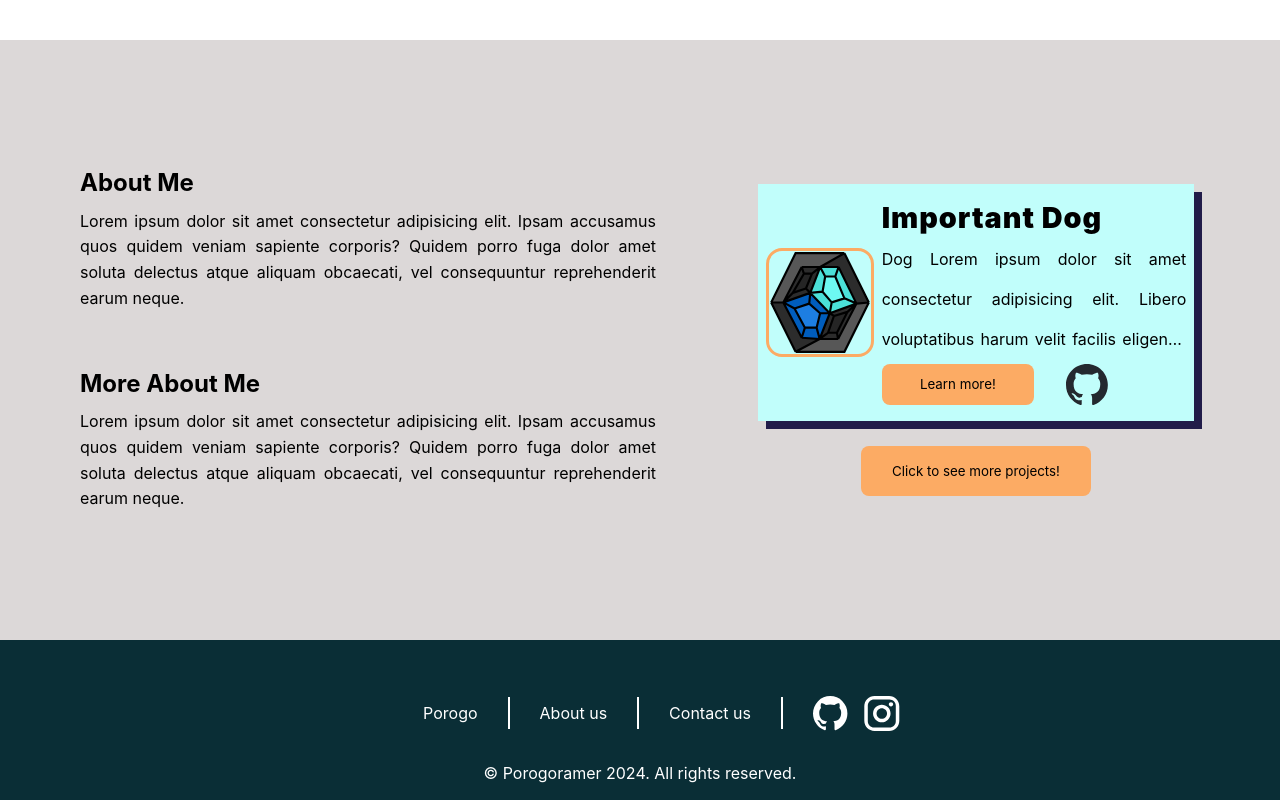
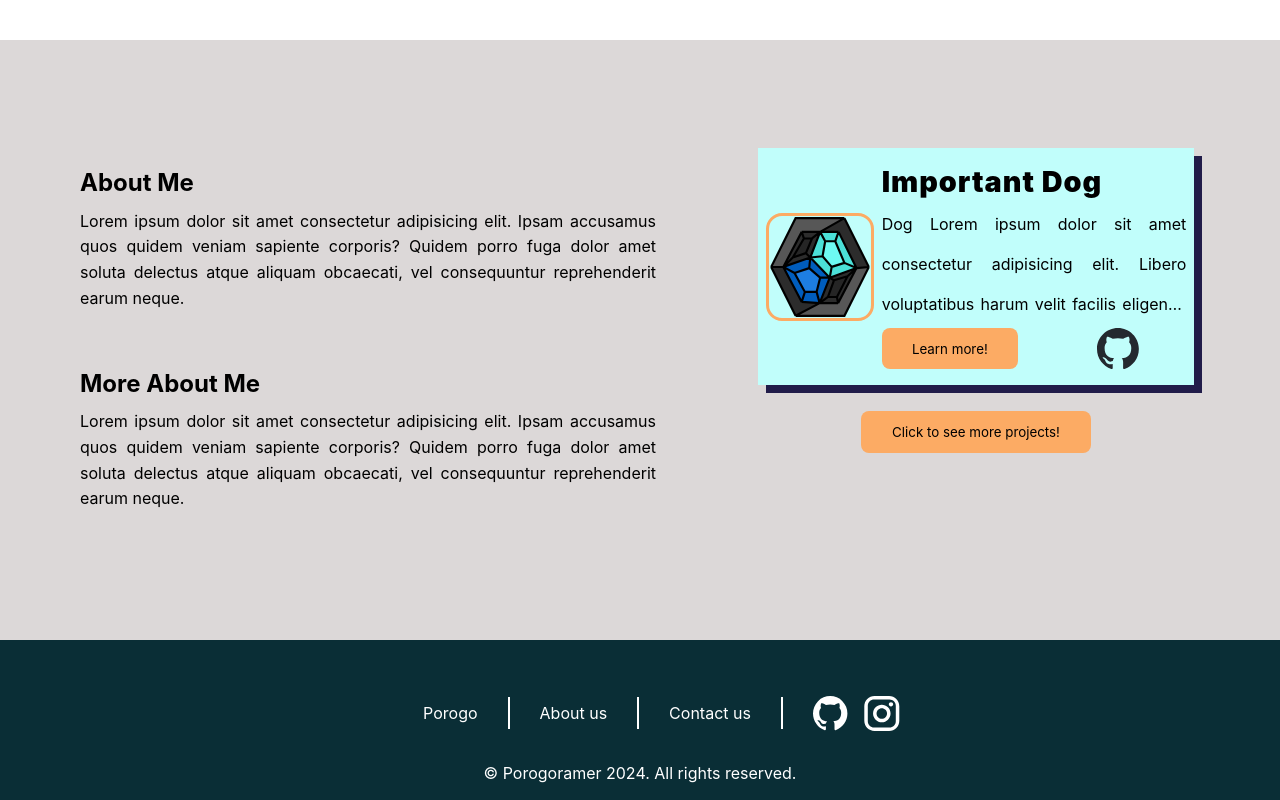
Before and after one commit to Porogoramer/porogoramer.com, a React app in the folder porogo/frontend/: page /about-dev in a window 1280 px wide. Shown: the part 760-1560 px from the top of the page. Built offline with nearby package versions, Linux system fonts and the light colour scheme; the HTML template or start-up script is replaced by a standard one.

Commit message:
Fix Css and add link tag around button

```diff
--- a/porogo/frontend/src/components/views/AboutDev.tsx
+++ b/porogo/frontend/src/components/views/AboutDev.tsx
@@ -1,6 +1,7 @@
 import React from 'react';
 import '../../../static/styles/views/_about-dev.scss';
 import ProjectCard from '../common/ProjectCard';
+import { Link } from 'react-router-dom';
 
 /**
  * page about a specific developer
@@ -42,7 +43,10 @@ export default function AboutDev() {
             </div>
             <aside className='about-side'>
                 <ProjectCard name="Important Dog" desc="Dog"/>
-                <button>Click to see more projects!</button>
+                <Link to={'project'}>
+                    <button>Click to see more projects!</button>
+                </Link>
+
             </aside>
         </section>
     </>;
--- a/porogo/frontend/static/styles/views/_about-dev.scss
+++ b/porogo/frontend/static/styles/views/_about-dev.scss
@@ -21,14 +21,22 @@
     width: 34vw;
 }
 
-button {
-    height: 10%;
-    width: 40%;
+aside a {
+    display: flex;
+    flex:.5;
+    width: 100%;
+    height: 100%;
+    text-decoration: none;
+    align-items: flex-start;
+    justify-content: center ;
+}
 
+aside a button{
     display: flex;
     justify-content: center;
     align-items: center;
-
+    height: 35%;
+    width: 40%;
     border-radius: 0.5rem;
     border: none;
     background-color: $sandy-brown;
```
